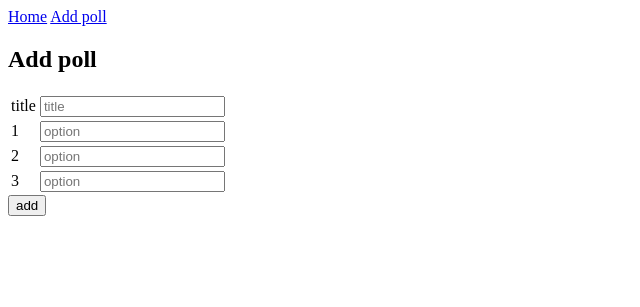
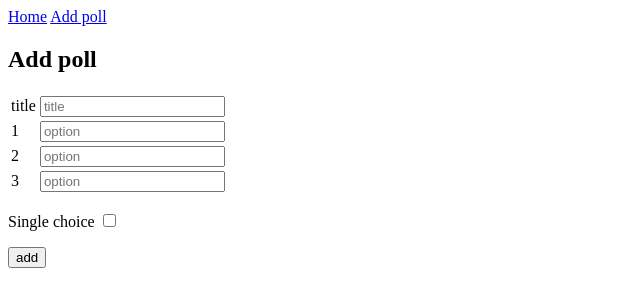
Before and after one commit to noobiept-other/poll, a Django app: page /add_poll in a window 1280 px wide. Shown: the top 307 px of the page, without its empty margins (0-640 px from the left). Run offline with Django 3.2, Linux system fonts and the light colour scheme.

Commit message:
- order the polls with the latest poll first - implement the multiple choice polls

```diff
--- a/poll/models.py
+++ b/poll/models.py
@@ -26,6 +26,9 @@ class Poll( models.Model ):
     def __unicode__(self):
         return self.title
 
+    class Meta:
+        ordering = [ '-date_created' ]
+
 
 class Option( models.Model ):
     poll = models.ForeignKey( Poll )
--- a/poll/views.py
+++ b/poll/views.py
@@ -27,6 +27,13 @@ def add_poll( request ):
             errors.append( 'Need to add a title.' )
 
         else:
+            single_choice_str = request.POST.get( 'is_single_choice', '' )
+            is_single_choice = True
+
+            if not single_choice_str:
+                is_single_choice = False
+
+
             count = 0
             options = []
 
@@ -45,7 +52,7 @@ def add_poll( request ):
                 errors.append( 'Need 2 or more options.' )
 
             else:
-                poll = Poll( title= title )
+                poll = Poll( title= title, is_single_choice= is_single_choice )
                 poll.save()
 
                 def sortById( element ):
@@ -81,17 +88,24 @@ def show_poll( request, pollId ):
 
     if request.method == 'POST':
 
-        optionId = request.POST.get( 'option', '' )
+        try:
+            optionsId = request.POST.getlist( 'options' )
 
-        try:
-            selectedOption = poll.option_set.get( id= optionId )
-
-        except Option.DoesNotExist:
-            errors.append( "Selected option doesn't exist." )
+        except KeyError:
+            errors.append( "Need to send the options." )
 
         else:
-            selectedOption.votes_count += 1
-            selectedOption.save()
+            for option in optionsId:
+
+                try:
+                    selectedOption = poll.option_set.get( id= option )
+
+                except Option.DoesNotExist:
+                    pass    # just ignore
+
+                else:
+                    selectedOption.votes_count += 1
+                    selectedOption.save()
 
             return HttpResponseRedirect( poll.get_result_url() )
 
--- a/templates/add_poll.html
+++ b/templates/add_poll.html
@@ -33,8 +33,14 @@
             <td><input type="text" name="option{{ position }}" class= "options" placeholder="option" /></td>
         </tr>
     {% endfor %}
+
+
     </table>
 
+    <p>
+        <label for="is_single_choice">Single choice</label>
+        <input type="checkbox" name="is_single_choice" id="is_single_choice" />
+    </p>
     <input type="submit" value="add" />
 </form>
 
--- a/templates/home.html
+++ b/templates/home.html
@@ -1,4 +1,5 @@
 {% extends "base.html" %}
+{% load humanize %}
 
 {% block content %}
 
@@ -9,12 +10,14 @@
         <tr>
             <th>title</th>
             <th>total votes</th>
+            <th>date created</th>
         </tr>
 
     {% for poll in polls %}
         <tr>
             <td><a href="{{ poll.get_url }}">{{ poll.title }}</a></td>
             <td>{{ poll.get_total_votes }}</td>
+            <td>{{ poll.date_created|naturaltime }}</td>
         </tr>
     {% endfor %}
     </table>
```
Also changed, not shown: poll/admin.py (+7 -0 lines), templates/show_poll.html (+6 -1 lines).
